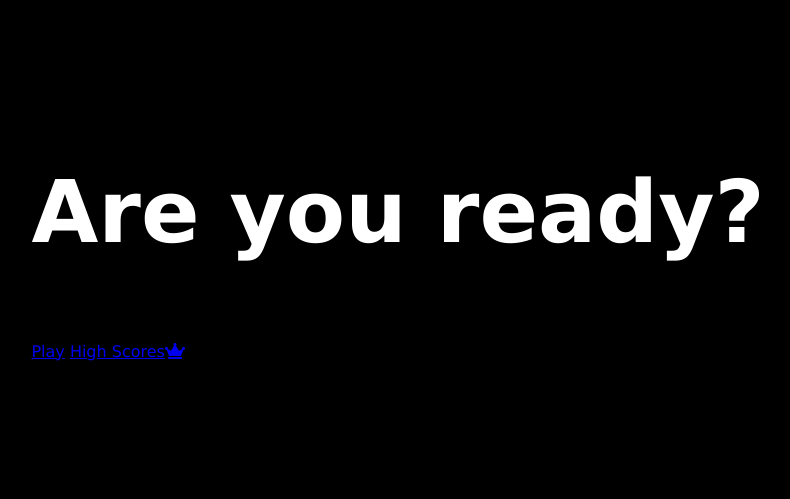
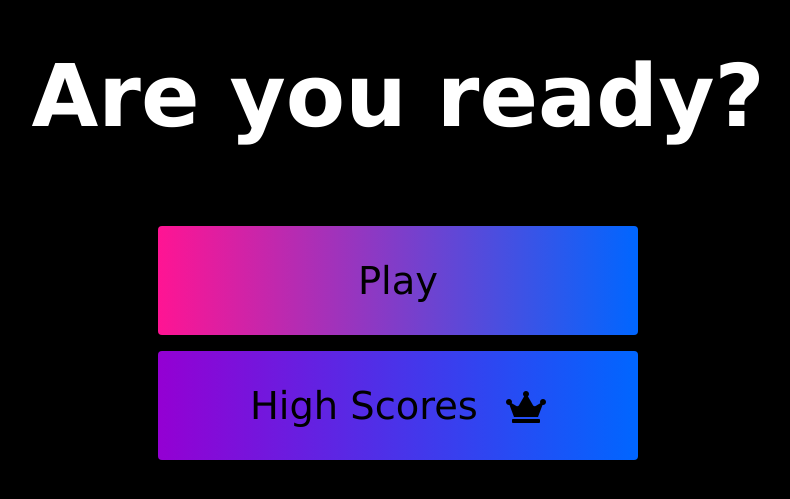
Before and after one commit to leticianardi/javascript-codequiz, a plain HTML site: page index.html in a window 1280 px wide. Shown: the part 139-638 px from the top of the page, without its empty margins (242-1032 px from the left). Drawn offline with Linux system fonts and the light colour scheme.

Commit message:
style buttons and page

```diff
--- a/assets/css/style.css
+++ b/assets/css/style.css
@@ -30,3 +30,63 @@ h2 {
  margin: 0 auto;
  padding: 2rem;
 }
+
+.flex-column {
+ display: flex;
+ flex-direction: column;
+}
+
+.flex-center {
+ justify-content: center;
+ align-items: center;
+}
+
+.justify-center {
+ justify-content: center;
+}
+
+.text.center {
+ text-align: center;
+}
+
+.hidden {
+ display: none;
+}
+
+.btn {
+ font-size: 2.4rem;
+ padding: 2rem 0;
+ width: 30rem;
+ text-align: center;
+ margin-bottom: 1rem;
+ text-decoration: none;
+ color: black;
+ background: linear-gradient(90deg, rgb(255,20,147) 0%, rgb(0, 102, 255) 100%);
+ border-radius: 4px;
+}
+
+.btn:hover {
+ cursor: pointer;
+ box-shadow: 0 0.4rem 1.4rem 0 rgba(8, 114, 244, 0.6);
+ transition: transform 150ms;
+ transform: scale(1.03);
+}
+
+.btn[disabled]:hover {
+ cursor: not-allowed;
+ box-shadow: none;
+ transform: none;
+}
+
+#highscore-btn {
+ background: linear-gradient(90deg, rgb(148,0,211) 0%, rgb(0, 102, 255) 100%);
+}
+
+#highscore-btn:hover {
+ box-shadow: 0 0.4rem 1.4rem 0 rgba(255,255,0,0.5);
+}
+
+.fa-crown {
+ font-size: 2rem;
+ margin-left: 1rem;
+}
```
Also changed, not shown: index.html (+1 -1 lines).
